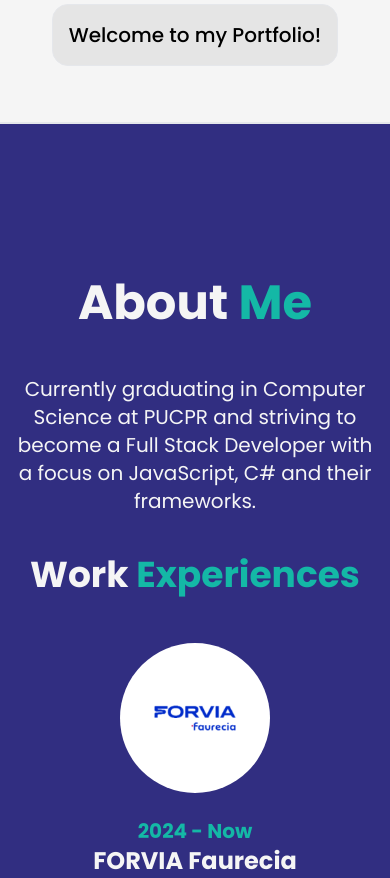
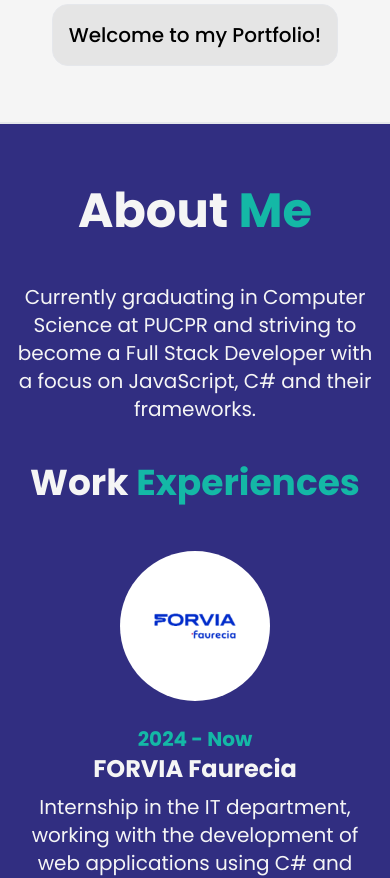
Before and after one commit to JoaoGuilhermeMP/portfolio, an Angular app: page / in a window 390 px wide. Shown: the part 760-1638 px from the top of the page. Built offline with nearby package versions, Linux system fonts and the light colour scheme.

Commit message:
responsividade max-md

```diff
--- a/src/app/portfolio-about/portfolio-about.component.html
+++ b/src/app/portfolio-about/portfolio-about.component.html
@@ -1,6 +1,6 @@
 <div id="about" class="h-[600px] w-full bg-indigo-900 flex items-center justify-center font-poppins text-6xl text-neutral-100 flex-col max-md:w-full max-md:h-full ">
-    <div class="my-16 flex justify-evenly items-center w-full max-md:flex-col max-md:justify-center max-md:w-fit max-md:h-screen ">
-        <div class="max-md:text-xl max-md:text-center max-md:text-wrap max-md:pt-14">
+    <div class="my-16 flex justify-evenly items-center w-full max-md:flex-col max-md:justify-center max-md:w-fit max-md:h-screen max-md:my-0">
+        <div class="max-md:text-xl max-md:text-center max-md:text-wrap">
             <h1 class="font-bold  mb-12 max-md:text-5xl">About <span class="text-teal-500">Me</span></h1>
             <p class="text-3xl w-[790px] max-md:text-xl max-md:w-full max-md:text-wrap  max-md:px-4">Currently graduating in Computer Science at PUCPR and striving to become a Full Stack Developer with a focus on JavaScript, C# and their frameworks.</p>
         </div>
```
